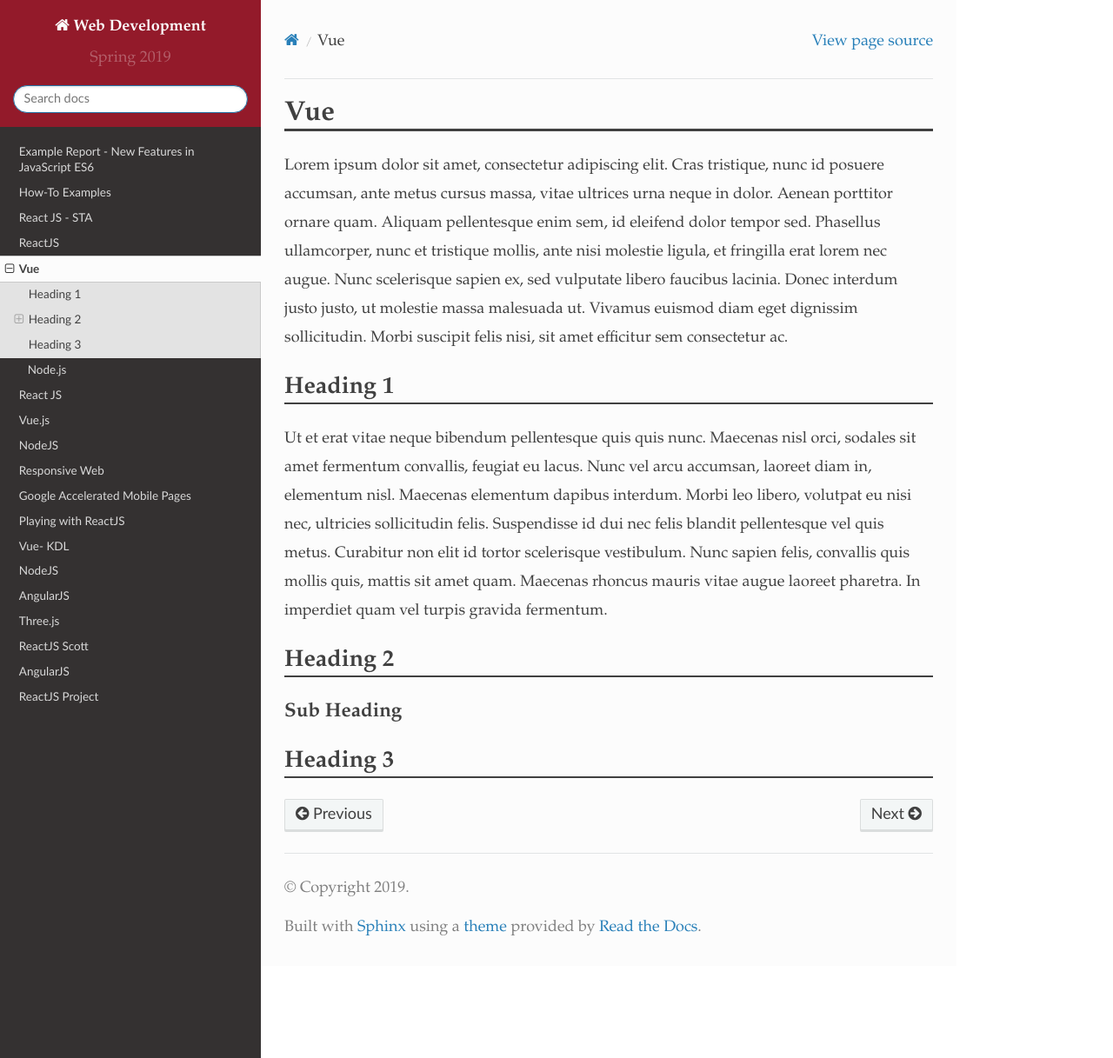
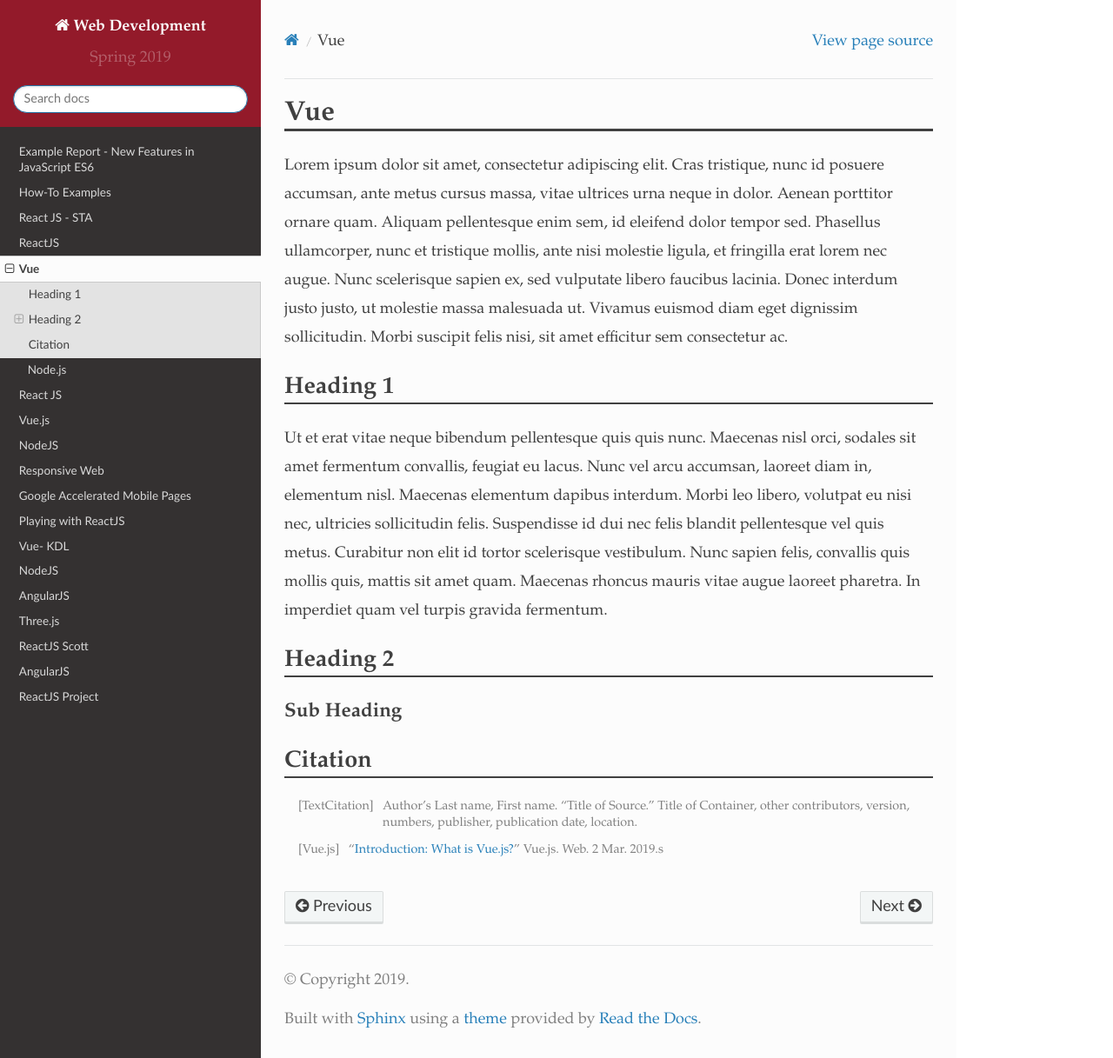
Before and after one commit to pvcraven/2019_spring_web_dev, a Sphinx documentation site: the page built from source/final/chumbley/index.rst, in a window 1280 px wide and 1217 px high. Shown: the whole window at 87% size. Built offline with Sphinx 7.4.7 and the Read the Docs theme 2.0.0, drawn with Linux system fonts in a browser that asks for light colours.

Commit message:
Add a citation

```diff
--- a/source/final/chumbley/index.rst
+++ b/source/final/chumbley/index.rst
@@ -28,5 +28,8 @@ Heading 2
 Sub Heading
 ~~~~~~~~~~~
 
-Heading 3
----------
+Citation
+--------
+
+.. [TextCitation] Author's Last name, First name. "Title of Source." Title of Container, other contributors, version, numbers, publisher, publication date, location.
+.. [Vue.js] "`Introduction: What is Vue.js? <https://vuejs.org/v2/guide/>`_" Vue.js. Web. 2 Mar. 2019.s
```
